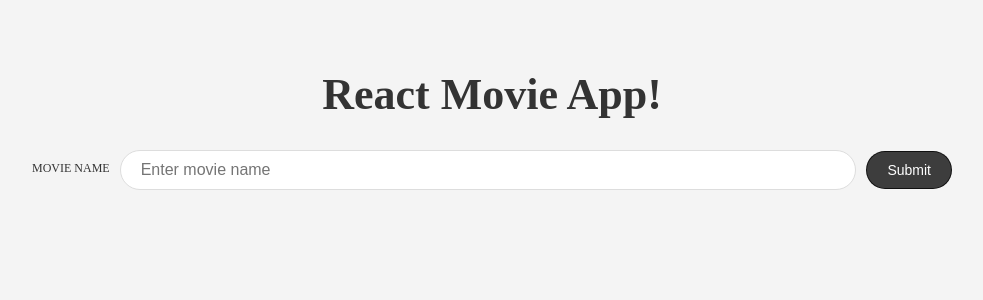
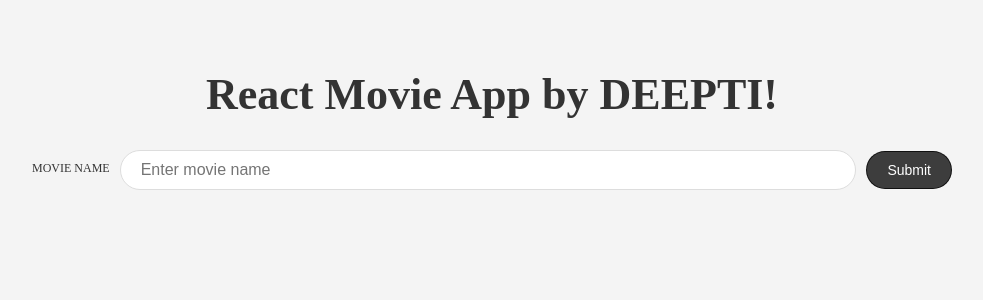
Before and after one commit to deeptiSingh006/moviedb, a React (Create React App) app: page / in a window 1280 px wide. Shown: the top 300 px of the page, without its empty margins (148-1131 px from the left). Built offline with nearby package versions, Linux system fonts and the light colour scheme.

Commit message:
Update App.js

```diff
--- a/src/App.js
+++ b/src/App.js
@@ -4,7 +4,7 @@ import SearchMovie from './SearchMovie';
 function App() {
   return (
     <div className="container">
-      <h1 className="title"> React Movie App!</h1>
+      <h1 className="title"> React Movie App by DEEPTI!</h1>
       <SearchMovie/>
     </div>
   );
```
